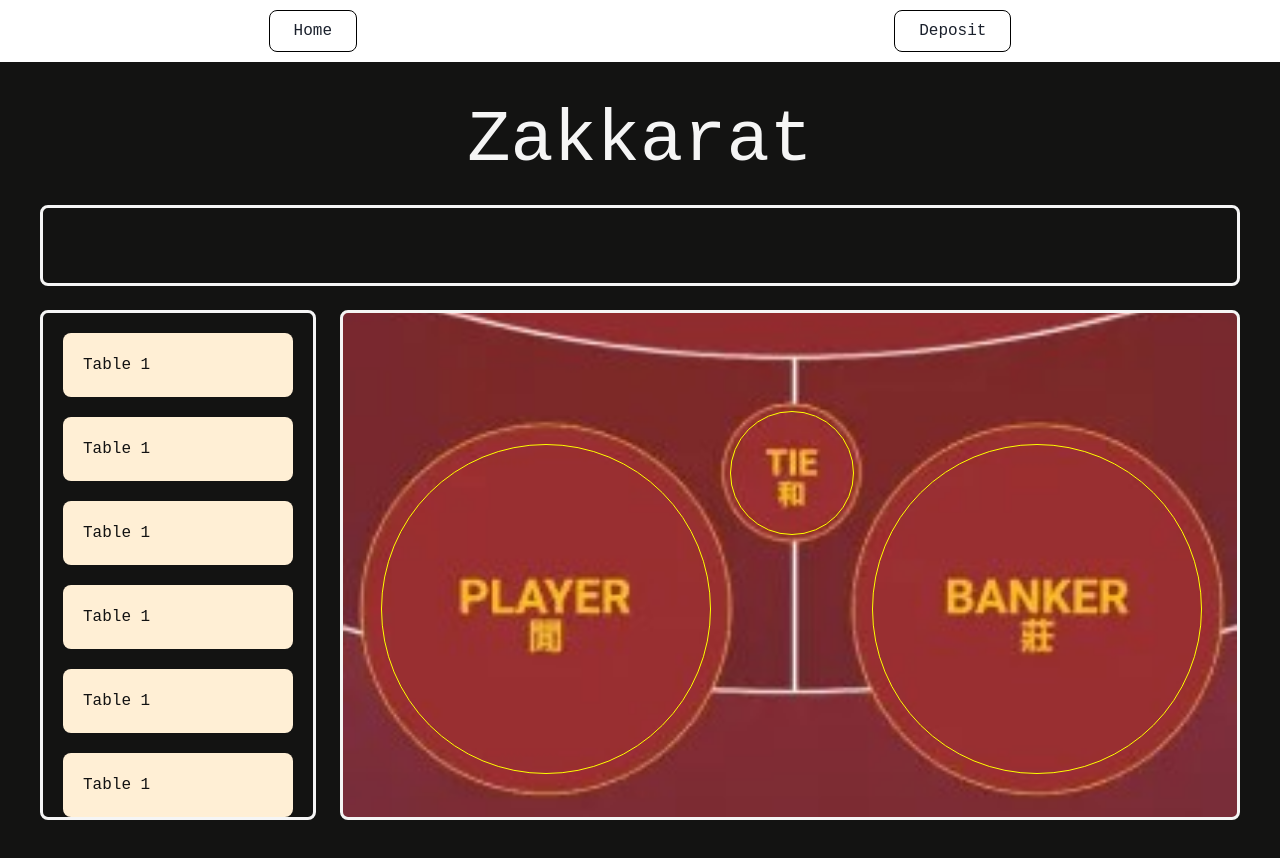
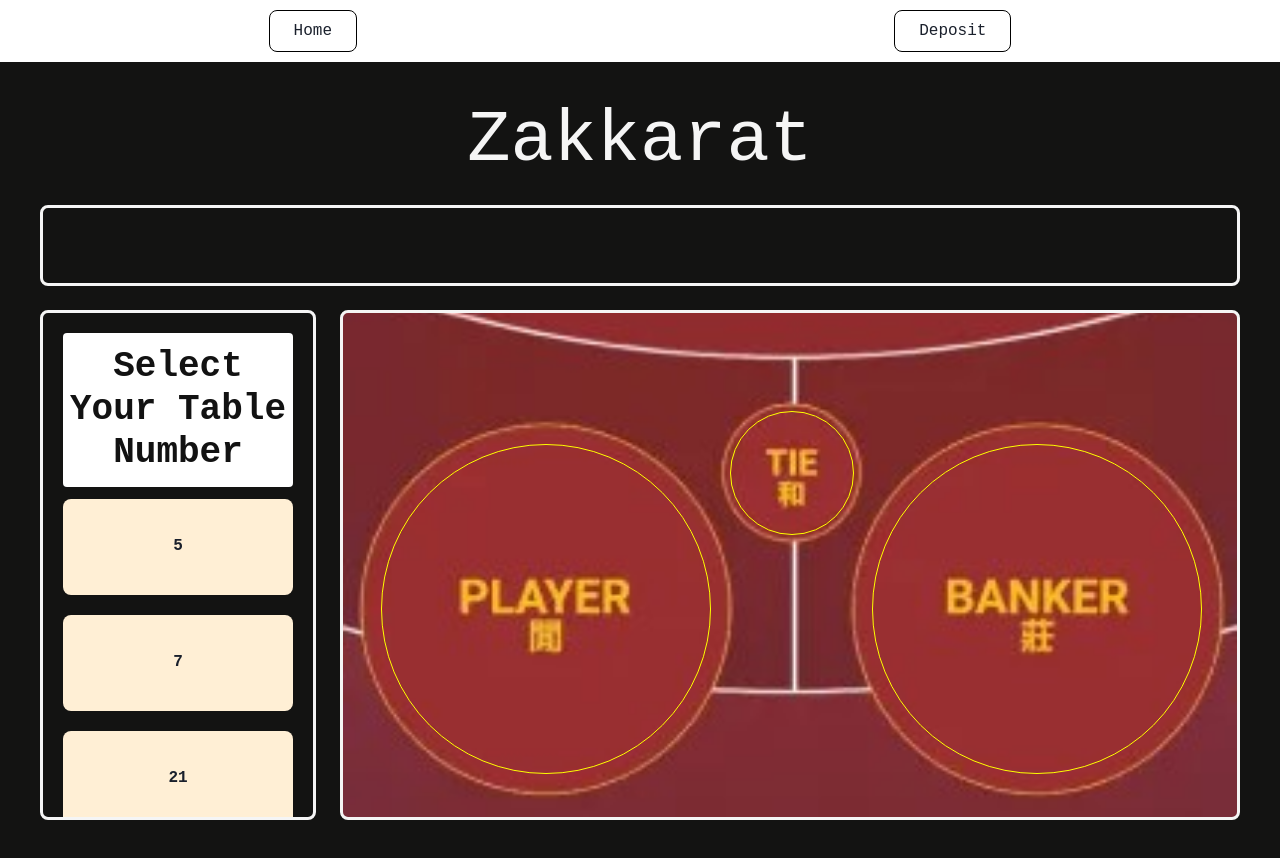
Before and after one commit to jasonkwm/leo-zakkarat, a Next.js app in the folder frontend/: page / in a window 1280 px wide. Built offline with nearby package versions, Linux system fonts and the light colour scheme; a web font is replaced by a local one.

Commit message:
feat: add table list and needed state in data context

```diff
--- /dev/null
+++ b/frontend/src/components/TableList.tsx
@@ -0,0 +1,35 @@
+import { useMainDataContext } from "@/hooks/MainDataProvider";
+import { Heading, Button } from "@chakra-ui/react";
+
+export default function TableList() {
+    const { tableList, setSelectedTable } = useMainDataContext();
+    return (
+        <>
+            <Heading
+                backgroundColor={"white"}
+                marginBottom={"12px"}
+                textAlign={"center"}
+                borderRadius={"4px"}
+                paddingY={"12px"}
+            >
+                Select Your Table Number
+            </Heading>
+            {tableList.map((item, i) => {
+                return (
+                    <Button
+                        key={i}
+                        width={"100%"}
+                        p={12}
+                        borderRadius={"lg"}
+                        marginBottom={5}
+                        bg={"papayawhip"}
+                        textAlign={"left"}
+                        onClick={() => setSelectedTable(item)}
+                    >
+                        {item}
+                    </Button>
+                );
+            })}
+        </>
+    );
+}
--- a/frontend/src/hooks/MainDataProvider.tsx
+++ b/frontend/src/hooks/MainDataProvider.tsx
@@ -9,6 +9,10 @@ export type MainDataT = {
     setBetOn: (value: BetOnT) => void;
     userChips: string;
     setUserChips: (value: string) => void;
+    tableList: string[];
+    setTableList: (value: string[]) => void;
+    selectedTable: string;
+    setSelectedTable: (value: string) => void;
 };
 
 export const MainDataContext = React.createContext({} as MainDataT);
@@ -17,6 +21,12 @@ export const MainDataProvider = ({ children }: { children: React.ReactNode }) =>
     const [userAccount, setUserAccount] = React.useState("");
     const [betOn, setBetOn] = React.useState<BetOnT>("");
     const [userChips, setUserChips] = React.useState("");
+    const [tableList, setTableList] = React.useState<string[]>([]);
+    const [selectedTable, setSelectedTable] = React.useState("");
+
+    React.useEffect(() => {
+        setTableList((prev) => [...prev, "5", "7", "21", "8", "15", "77", "126", "85"]);
+    }, []);
     return (
         <MainDataContext.Provider
             value={{
@@ -26,6 +36,10 @@ export const MainDataProvider = ({ children }: { children: React.ReactNode }) =>
                 setBetOn,
                 userChips,
                 setUserChips,
+                tableList,
+                setTableList,
+                selectedTable,
+                setSelectedTable,
             }}
         >
             {children}
--- a/frontend/src/pages/index.tsx
+++ b/frontend/src/pages/index.tsx
@@ -3,7 +3,7 @@ import { Box, Center, Grid, GridItem } from "@chakra-ui/react";
 import { Heading } from "@chakra-ui/react";
 import MainComponent from "@/components/MainComponent";
 import BaccaratTable from "@/components/BaccaratTable";
-
+import TableList from "@/components/TableList";
 const inter = Inter({ subsets: ["latin"] });
 
 export default function Home() {
@@ -35,24 +35,7 @@ export default function Home() {
                         padding={5}
                         color={"brand.zakkarat_black"}
                     >
-                        <Box bg={"papayawhip"} w={"100%"} p={5} borderRadius={"lg"} marginBottom={5}>
-                            Table 1
-                        </Box>
-                        <Box bg={"papayawhip"} w={"100%"} p={5} borderRadius={"lg"} marginBottom={5}>
-                            Table 1
-                        </Box>
-                        <Box bg={"papayawhip"} w={"100%"} p={5} borderRadius={"lg"} marginBottom={5}>
-                            Table 1
-                        </Box>
-                        <Box bg={"papayawhip"} w={"100%"} p={5} borderRadius={"lg"} marginBottom={5}>
-                            Table 1
-                        </Box>
-                        <Box bg={"papayawhip"} w={"100%"} p={5} borderRadius={"lg"} marginBottom={5}>
-                            Table 1
-                        </Box>
-                        <Box bg={"papayawhip"} w={"100%"} p={5} borderRadius={"lg"} marginBottom={5}>
-                            Table 1
-                        </Box>
+                        <TableList />
                     </GridItem>
                     <GridItem
                         rowSpan={3}
@@ -75,7 +58,3 @@ export default function Home() {
         </MainComponent>
     );
 }
-
-function TableList() {
-    return <></>;
-}
```
